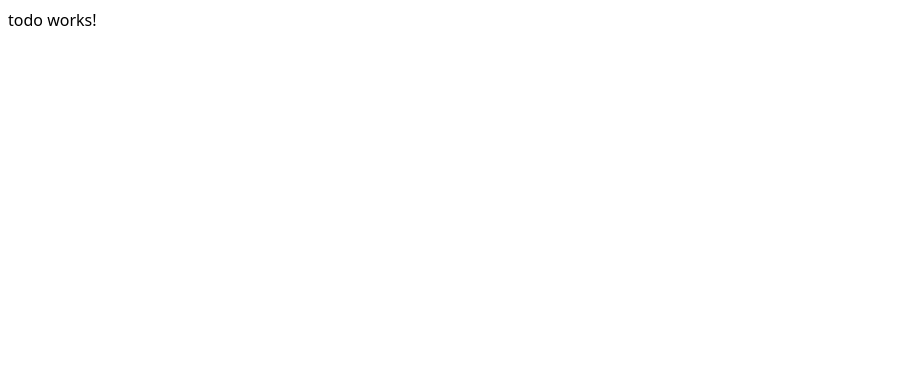
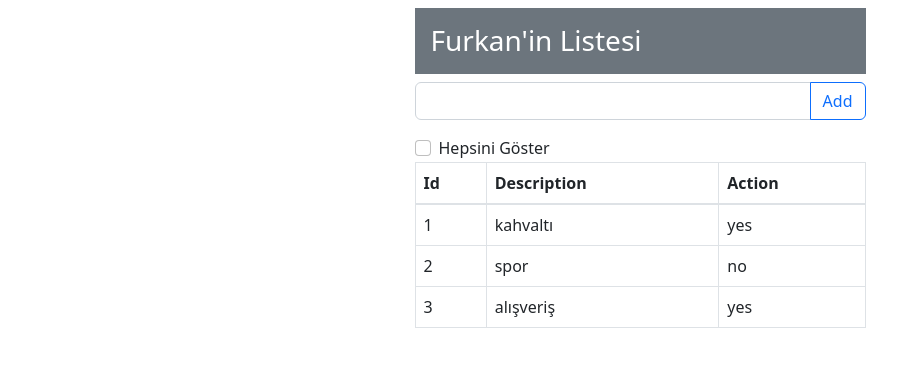
Before and after one commit to furkanbyz/todoApp, an Angular app: page / in a window 1280 px wide. Shown: the top 366 px of the page, without its empty margins (0-921 px from the left). Built offline with nearby package versions, Linux system fonts and the light colour scheme.

Commit message:
Commit
Commit

```diff
--- a/src/app/todo/todo.component.html
+++ b/src/app/todo/todo.component.html
@@ -1,4 +1,58 @@
 <!-- terminale ng generate component todo yazılarak yeni bir component oluşturuldu, app silindi -->
-<p>
-  todo works!
-</p>
+
+<div class="container">
+  <div class="row">
+    <div class="col-5 mx-auto">
+      <h3 class="bg-secondary text-white p-3">
+        {{getName()}}'in Listesi
+
+      </h3>
+      <div class="input-group mb-3">
+        <input type="text" class="form-control">
+        <button class="btn btn-outline-primary">Add</button>
+      </div>
+
+      <div class="form-check">
+        <input type="checkbox" class="form-check-input" name="" id="displayAll">
+        <label for="displayAll" class="form-check-label">Hepsini Göster</label>
+      </div>
+
+      <table class="table table-bordered">
+        <thead>
+          <tr>
+            <th>Id</th>
+            <th>Description</th>
+            <th>Action</th>
+          </tr>
+        </thead>
+        <tbody>
+          <tr *ngFor="let item of items2 ; let i = index;">
+            <td>{{i+1}}</td>
+            <td>{{item.description}}</td>
+            <td>{{item.action}}</td>
+          </tr>
+        </tbody>
+      </table>
+
+      <!-- liste şeklinde aşağıdaki gibi döndürülebilir -->
+      <!-- <ul>
+        <li *ngFor="let item of items">
+          {{item}}
+        </li>
+      </ul> -->
+
+      <!-- <div>
+        <p *ngFor="let item of items">
+          {{item}}
+        </p>
+      </div> -->
+
+      <!-- <div>
+        <p *ngFor="let item of items2">
+          {{item.d escription}}
+        </p>
+      </div> -->
+
+    </div>
+  </div>
+</div>
--- a/src/app/todo/todo.component.ts
+++ b/src/app/todo/todo.component.ts
@@ -11,5 +11,21 @@ export class TodoComponent implements OnInit {
 
   ngOnInit() {
   }
+  // name değeri string, items değeri any olarak tanımlandı
+  name: string = "Furkan";
+  items: any[] = [
+    "item1",
+    "item2",
+    "item3",
+    "item4"
+  ]
+  items2 = [
+    { description: "kahvaltı", action: "yes" },
+    { description: "spor", action: "no" },
+    { description: "alışveriş", action: "yes" },
+  ]
+  getName() {
+    return this.name;
+  }
 
 }
--- /dev/null
+++ b/src/app/todoItem.ts
@@ -0,0 +1,6 @@
+export class TodoItem {
+    description: string ;
+    action: string ;
+}
+
+const td = new TodoItem()
--- a/src/index.html
+++ b/src/index.html
@@ -9,13 +9,13 @@
   <meta name="viewport" content="width=device-width, initial-scale=1">
   <link rel="icon" type="image/x-icon" href="favicon.ico">
   <!-- bootstrap kütüphanesi eklendi -->
-  <link rel="stylesheet" href="https://cdn.jsdelivr.net/npm/bootstrap@4.3.1/dist/css/bootstrap.min.css" integrity="sha384-ggOyR0iXCbMQv3Xipma34MD+dH/1fQ784/j6cY/iJTQUOhcWr7x9JvoRxT2MZw1T" crossorigin="anonymous">
+  <link rel="stylesheet" href="https://cdn.jsdelivr.net/npm/bootstrap@4.3.1/dist/css/bootstrap.min.css"
+    integrity="sha384-ggOyR0iXCbMQv3Xipma34MD+dH/1fQ784/j6cY/iJTQUOhcWr7x9JvoRxT2MZw1T" crossorigin="anonymous">
 </head>
 
-<body class="m-1 p-1">
+<body class="m- p-2">
 
   <app-todo></app-todo>
-
 
 </body>
 
--- a/tsconfig.json
+++ b/tsconfig.json
@@ -14,6 +14,7 @@
     "typeRoots": [
       "node_modules/@types"
     ],
+    "strictNullChecks": true,
     "lib": [
       "es2018",
       "dom"
```
